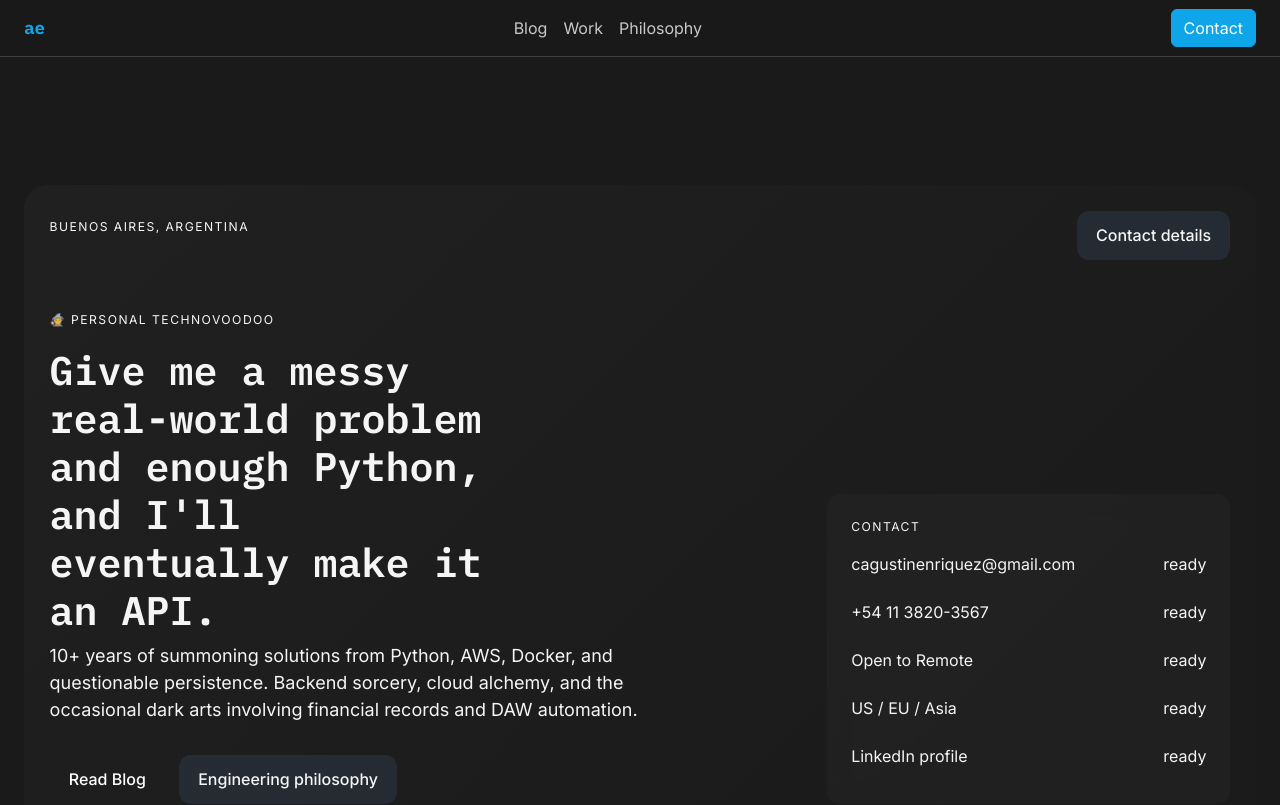
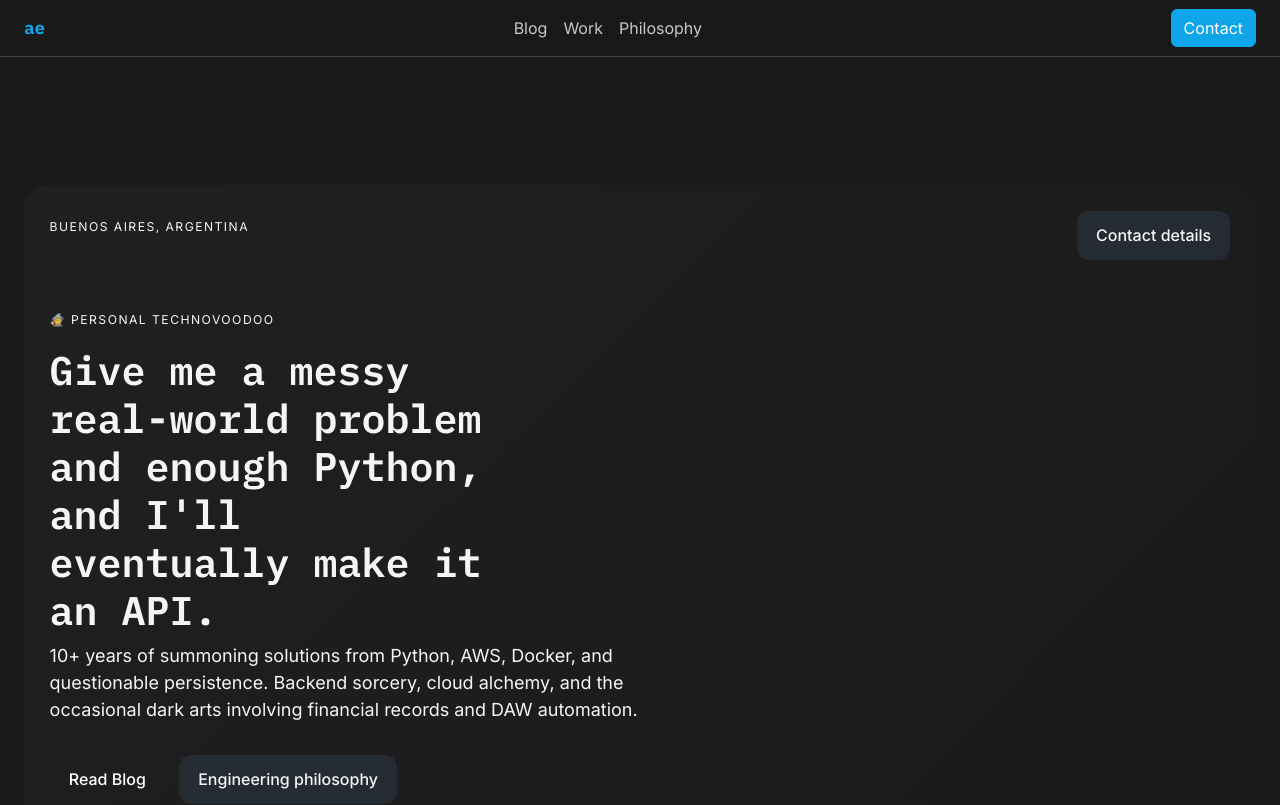
Before and after one commit to cagustinenriquez/site, a React (Vite) app: page / in a window 1280 px wide. Shown: the top 805 px of the page. Built offline with nearby package versions, Linux system fonts and the light colour scheme; no server answers.

Commit message:
remove: delete aside contact panel from hero section

```diff
--- a/src/App.tsx
+++ b/src/App.tsx
@@ -116,17 +116,6 @@ function HomePage() {
                 </a>
               </div>
             </div>
-
-            <aside className="hero-panel" aria-label="Project snapshot">
-              <p className="panel-label">Contact</p>
-              <ul className="stack-list">
-                <li>cagustinenriquez@gmail.com</li>
-                <li>+54 11 3820-3567</li>
-                <li>Open to Remote</li>
-                <li>US / EU / Asia</li>
-                <li>LinkedIn profile</li>
-              </ul>
-            </aside>
           </div>
         </section>
 
```
